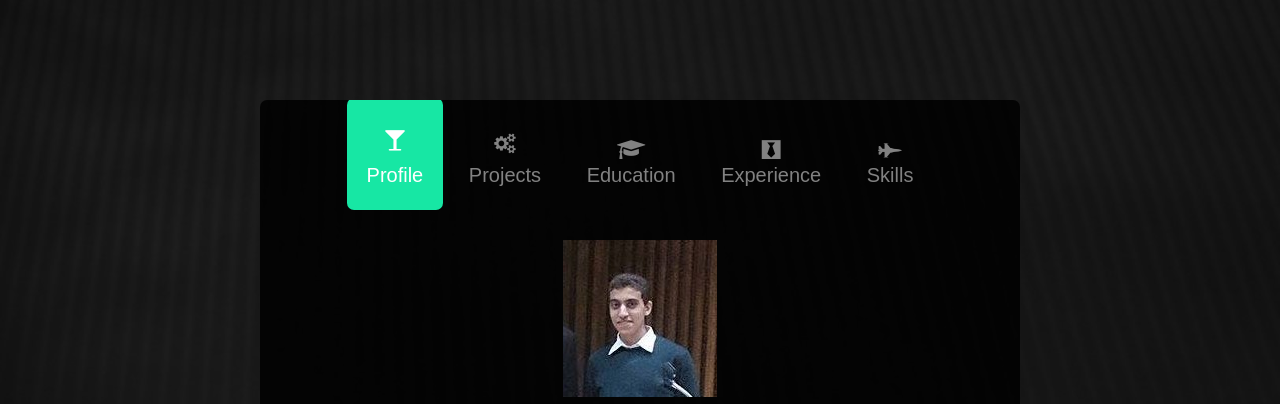
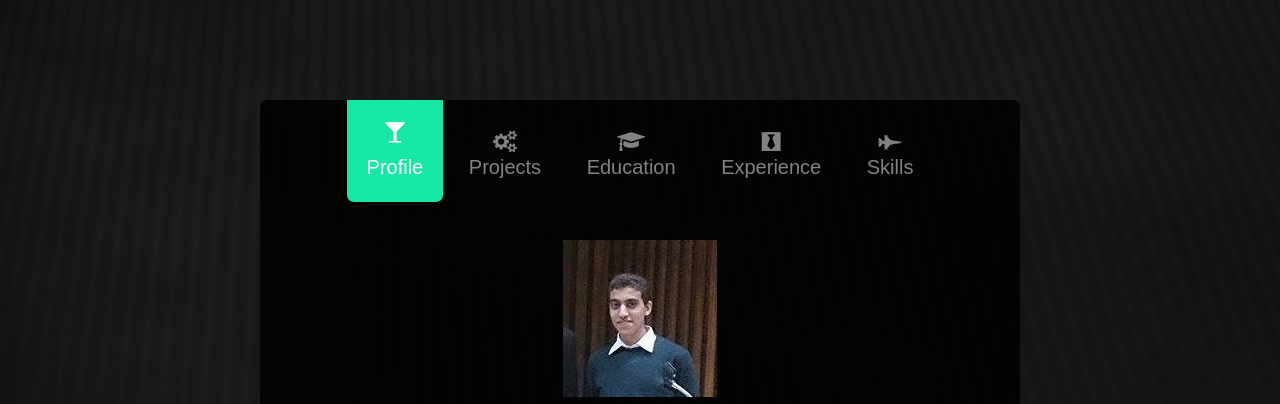
Before and after one commit to Abdallah-Abdelazim/abdallah-abdelazim.github.io, a plain HTML site: page index.html in a window 1280 px wide. Shown: the top 404 px of the page. Drawn offline with Linux system fonts and the light colour scheme; files whose address does not match are found by name.

Commit message:
Fixed Projects tab hover effect Signed-off-by: Abdallah Abd el-azim <Abdallah Abd el-azim>

```diff
--- a/index.html
+++ b/index.html
@@ -52,7 +52,7 @@
 		<div class="fh5co-tab-wrap">
 			<ul class="fh5co-tab-menu">
 				<li class="active"><a href="#" data-tab="1"><span class="icon icon-glass"></span><span class="menu-text">Profile</span></a></li>
-				<li><a href="#" data-tab="2"><span class="icon-gears"></span><span class="menu-text">Projects</span></a></li>
+				<li><a href="#" data-tab="2"><span class="icon icon-gears"></span><span class="menu-text">Projects</span></a></li>
 				<li><a href="#" data-tab="3"><span class="icon icon-graduation-cap"></span><span class="menu-text">Education</span></a></li>
 				<li><a href="#" data-tab="4"><span class="icon icon-black-tie"></span><span class="menu-text">Experience</span></a></li>
 				<li><a href="#" data-tab="5" data-pie="yes"><span class="icon icon-fighter-jet"></span><span class="menu-text">Skills</span></a></li>
```
